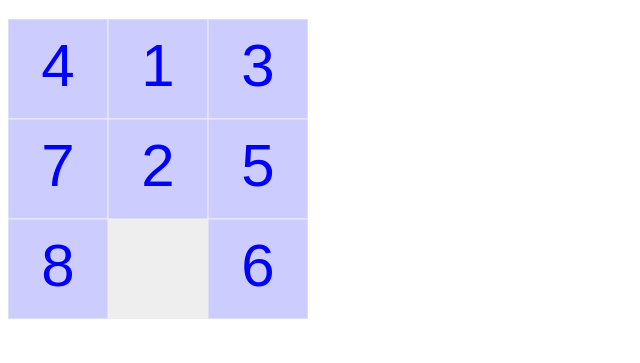
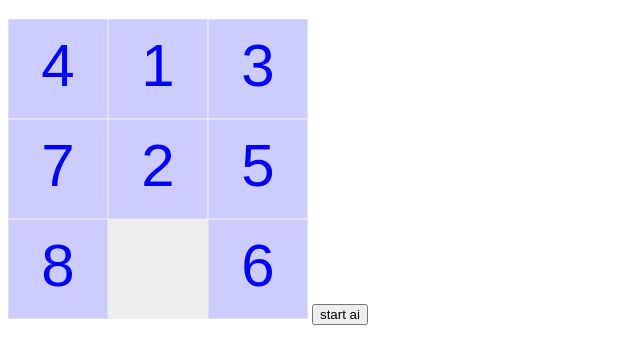
Before and after one commit to zaza19alinochka/zaza19alinochka.githab.io, a plain HTML site: page src/index.html in a window 1280 px wide. Shown: the part 87-450 px from the top of the page, without its empty margins (0-640 px from the left). Drawn offline with Linux system fonts and the light colour scheme.

Commit message:
Update index.html

```diff
--- a/src/index.html
+++ b/src/index.html
@@ -11,6 +11,7 @@
 <a href="https://t.me/z_04_zaza" >Телеграмм</a>
 	<h1>Eight</h1>
         <canvas id="canvas" width=300 height=300></canvas>
+	<button id="btn_start_ai">start ai</button>
         <script src="../main.js" type="module"></script>
 </body>
 </html>
```
